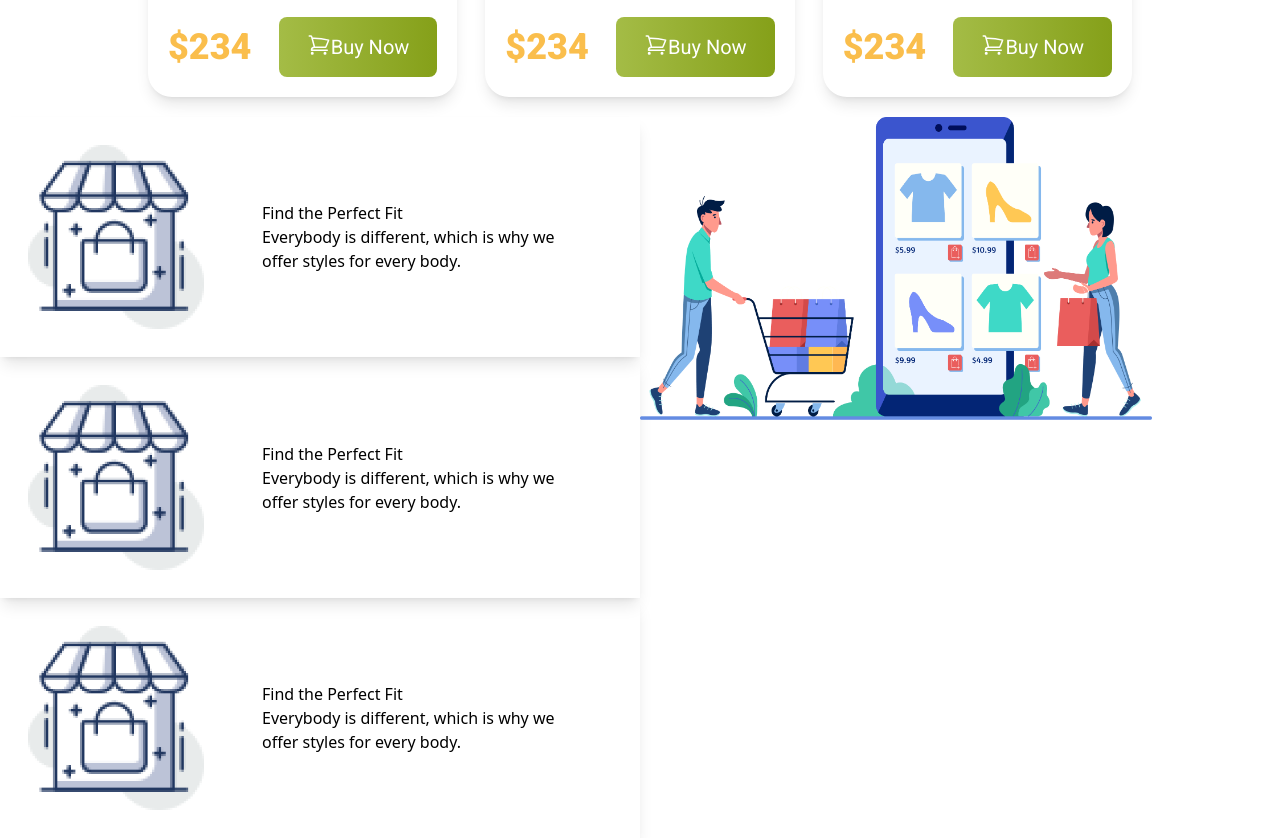
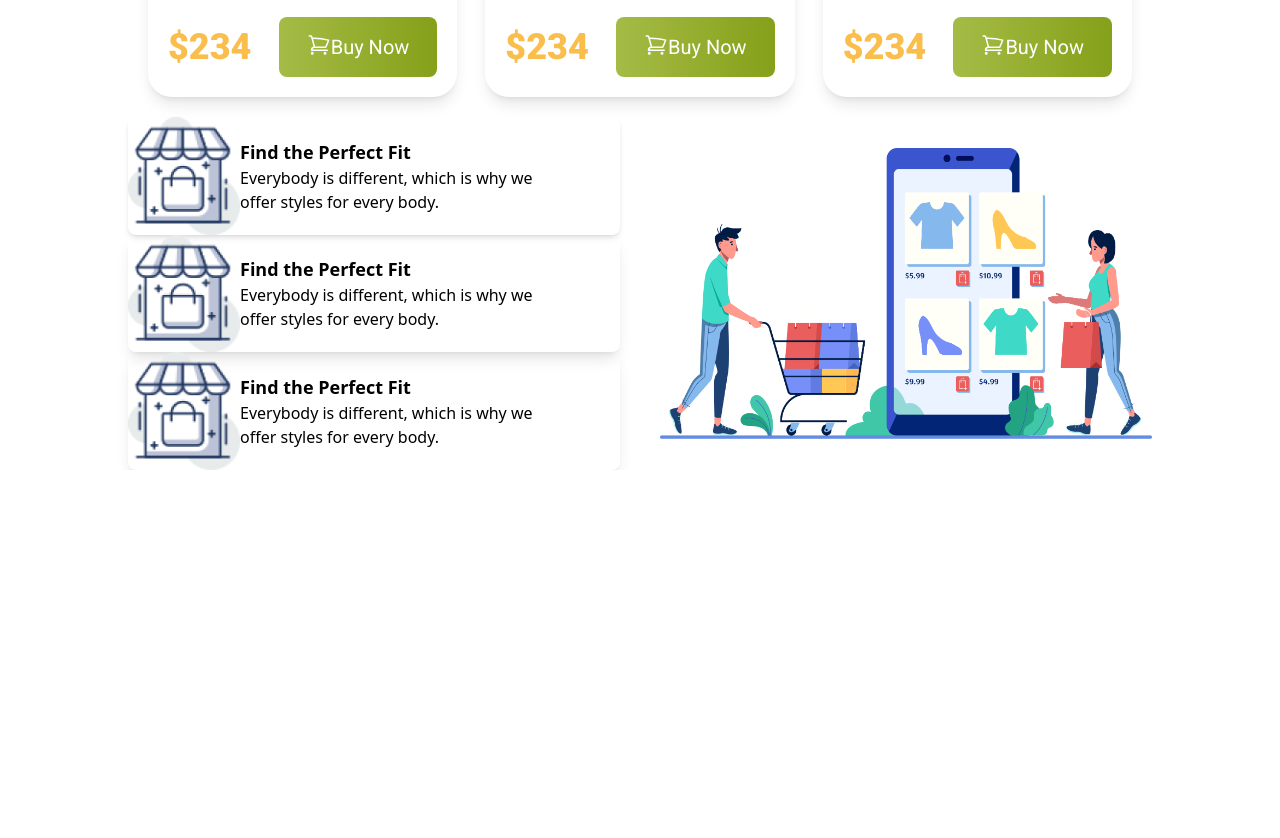
Before and after one commit to MahbubAlamAntor/Fashion-Tailwind-With-Responsive, a plain HTML site: page index.html in a window 1280 px wide. Shown: the part 1934-2772 px from the top of the page. After the commit the page ends 2404 px from the top, so only its background shows below. Drawn offline with nearby package versions, Linux system fonts and the light colour scheme.

Commit message:
footer add

```diff
--- a/index.html
+++ b/index.html
@@ -210,42 +210,36 @@
     <!-- main part started -->
 
     <!-- footer part started -->
-    <footer class="container mx-auto">
-        <div class="footer-contain grid grid-cols-2">
-            <div>
-                <div class="footer-content-1 flex items-center py-7 pl-7 pr-16 shadow-lg">
+    <footer class="w-4/5 mx-auto">
+        <div class="footer-contain grid grid-cols-2 items-center justify-between gap-10 max-md:grid-cols-1">
+            <div class="">
+                <div class="footer-content-1 flex items-center shadow-md rounded-lg">
+                    <img class="w-28" src="icons/house.png" alt="">
                     <div>
-                        <img class="w-3/4" src="icons/house.png" alt="">
-                    </div>
-                    <div>
-                        <h1>Find the Perfect Fit</h1>
+                        <h1 class="font-bold text-lg">Find the Perfect Fit</h1>
                         <p>Everybody is different, which is why we <br>
                             offer styles for every body.</p>
                     </div>
                 </div>
-                <div class="footer-content-1 flex items-center py-7 pl-7 pr-16 shadow-lg">
+                <div class="footer-content-1 flex items-center shadow-lg rounded-lg">
+                    <img class="w-28" src="icons/house.png" alt="">
                     <div>
-                        <img class="w-3/4" src="icons/house.png" alt="">
-                    </div>
-                    <div>
-                        <h1>Find the Perfect Fit</h1>
+                        <h1 class="font-bold text-lg">Find the Perfect Fit</h1>
                         <p>Everybody is different, which is why we <br>
                             offer styles for every body.</p>
                     </div>
                 </div>
-                <div class="footer-content-1 flex items-center py-7 pl-7 pr-16 shadow-lg">
+                <div class="footer-content-1 flex items-center shadow-lg rounded-lg">
+                    <img class="w-28" src="icons/house.png" alt="">
                     <div>
-                        <img class="w-3/4" src="icons/house.png" alt="">
-                    </div>
-                    <div>
-                        <h1>Find the Perfect Fit</h1>
+                        <h1 class="font-bold text-lg">Find the Perfect Fit</h1>
                         <p>Everybody is different, which is why we <br>
                             offer styles for every body.</p>
                     </div>
                 </div>
             </div>
             <div>
-                <img class="w-4/5" src="images/shopping.png" alt="">
+                <img class="max-w-4/5" src="images/shopping.png" alt="">
                 <!-- <h1>mahbub</h1> -->
             </div>
         </div>
```
